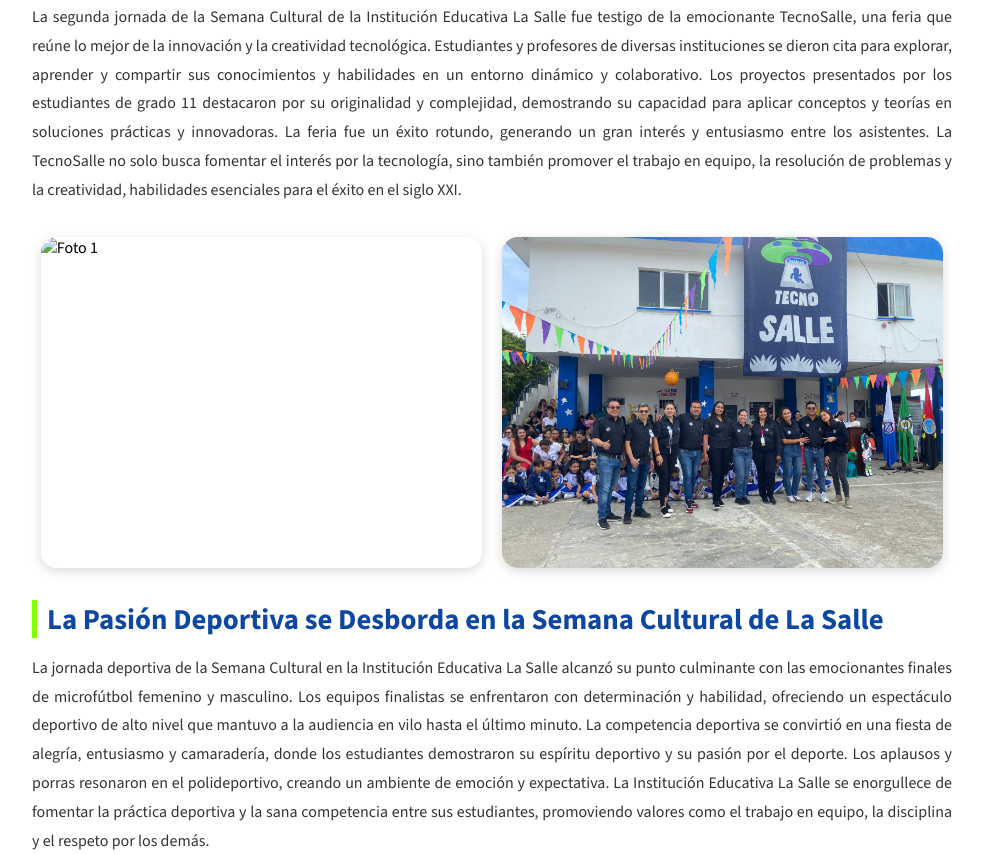
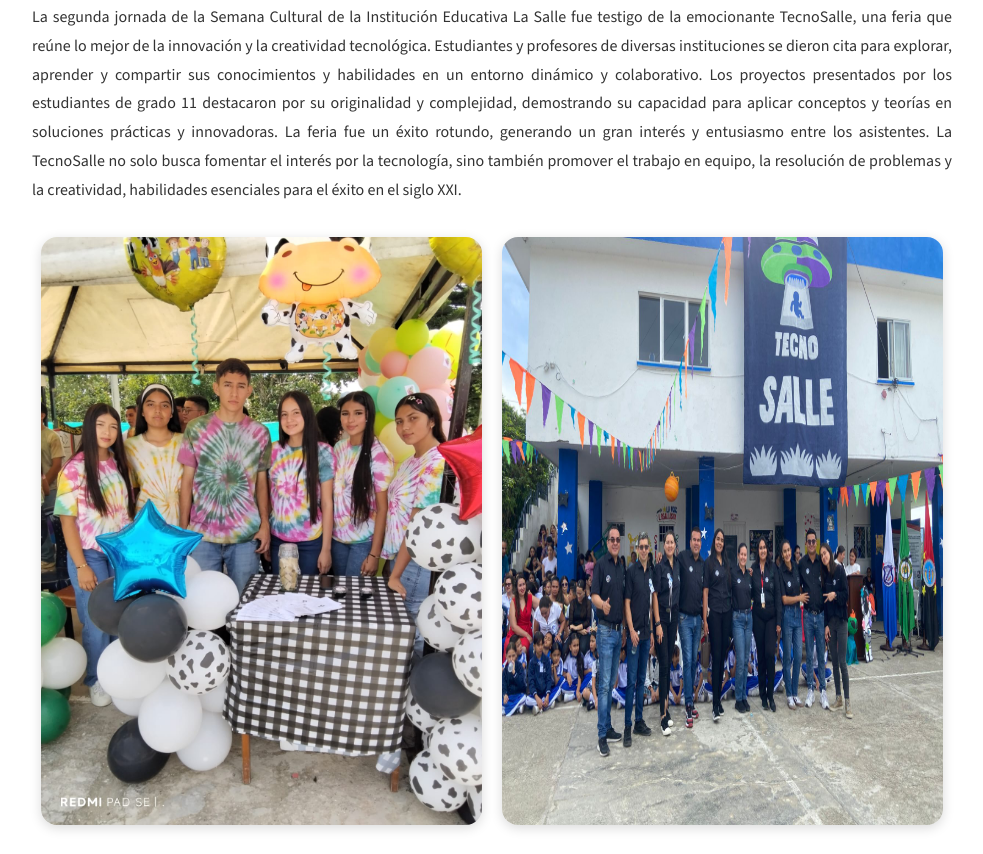
Before and after one commit to Dylan0813/Blog, a plain HTML site: page index.html in a window 1280 px wide. Shown: the part 1541-2395 px from the top of the page, without its empty margins (148-1131 px from the left). Drawn offline with nearby package versions, Linux system fonts and the light colour scheme.

Commit message:
cambio de imagen

```diff
--- a/index.html
+++ b/index.html
@@ -86,7 +86,7 @@
 
                    <!-- Bloque de dos fotos alineadas -->
                 <div class="photo-row">
-                  <img src="img/img4.jpg" alt="Foto 1">
+                  <img src="img/img4.jpeg" alt="Foto 1">
                   <img src="img/img5.jpg" alt="Foto 2">
                 </div>
 
```
